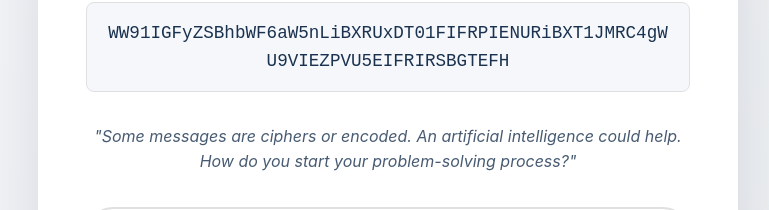
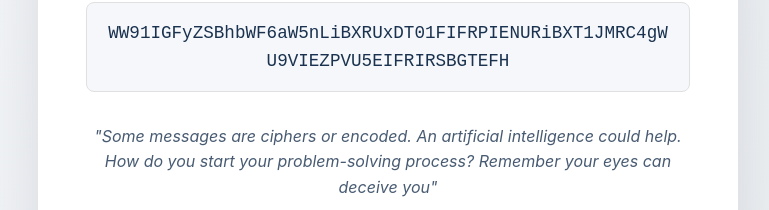
Before and after one commit to Ssamdeman/Cybersecruity_club_Tabling_CTF, a plain HTML site: page index.html in a window 1280 px wide. Shown: the part 536-746 px from the top of the page, without its empty margins (252-1021 px from the left). Drawn offline with Linux system fonts and the light colour scheme.

Commit message:
Update hint message with reminder about deception

```diff
--- a/index.html
+++ b/index.html
@@ -244,7 +244,7 @@
 
       <p class="hint">
         "Some messages are ciphers or encoded. An artificial intelligence could
-        help. How do you start your problem-solving process?"
+        help. How do you start your problem-solving process? Remember your eyes can deceive you"
       </p>
 
       <div class="flag-input-group">
```
